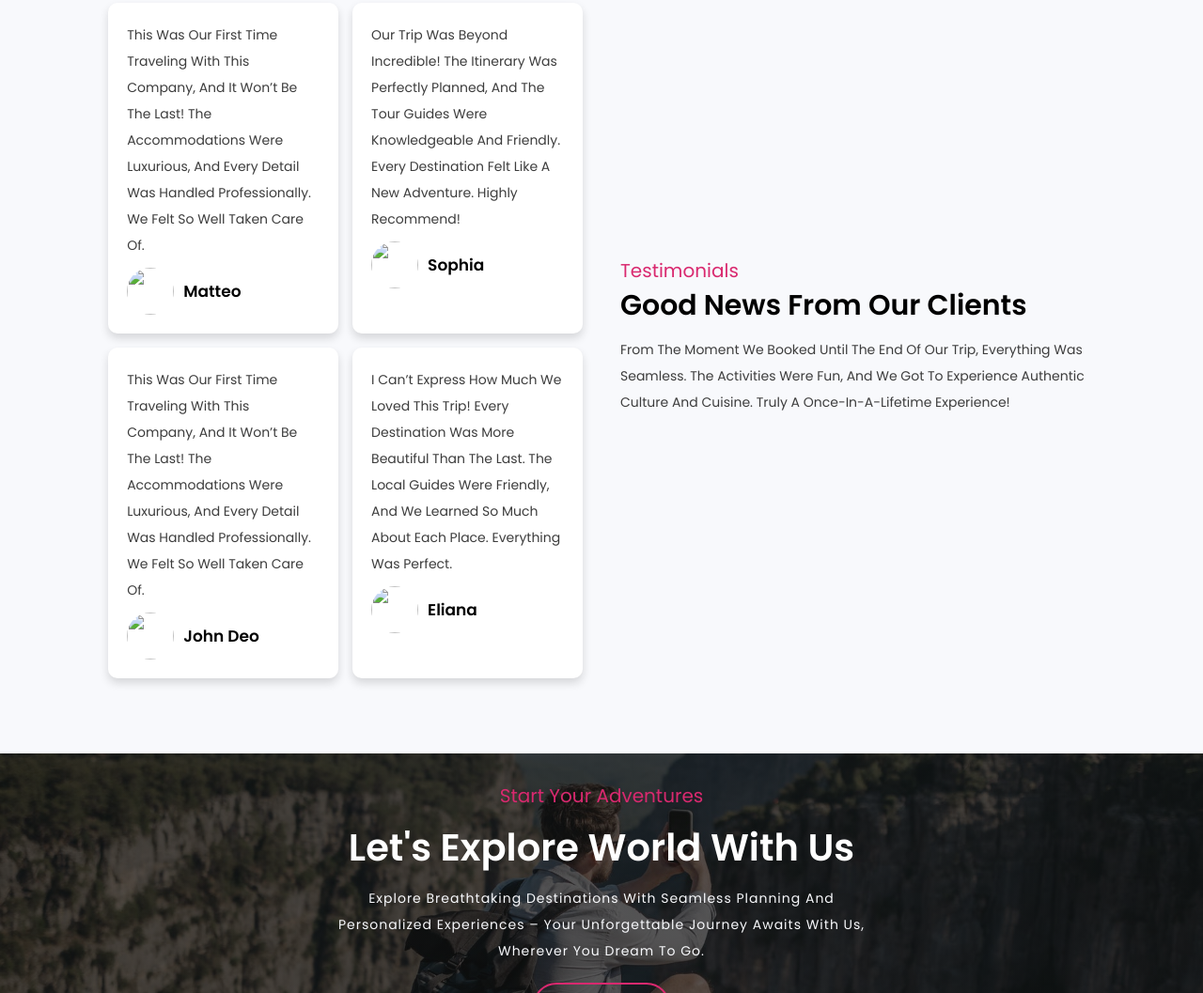
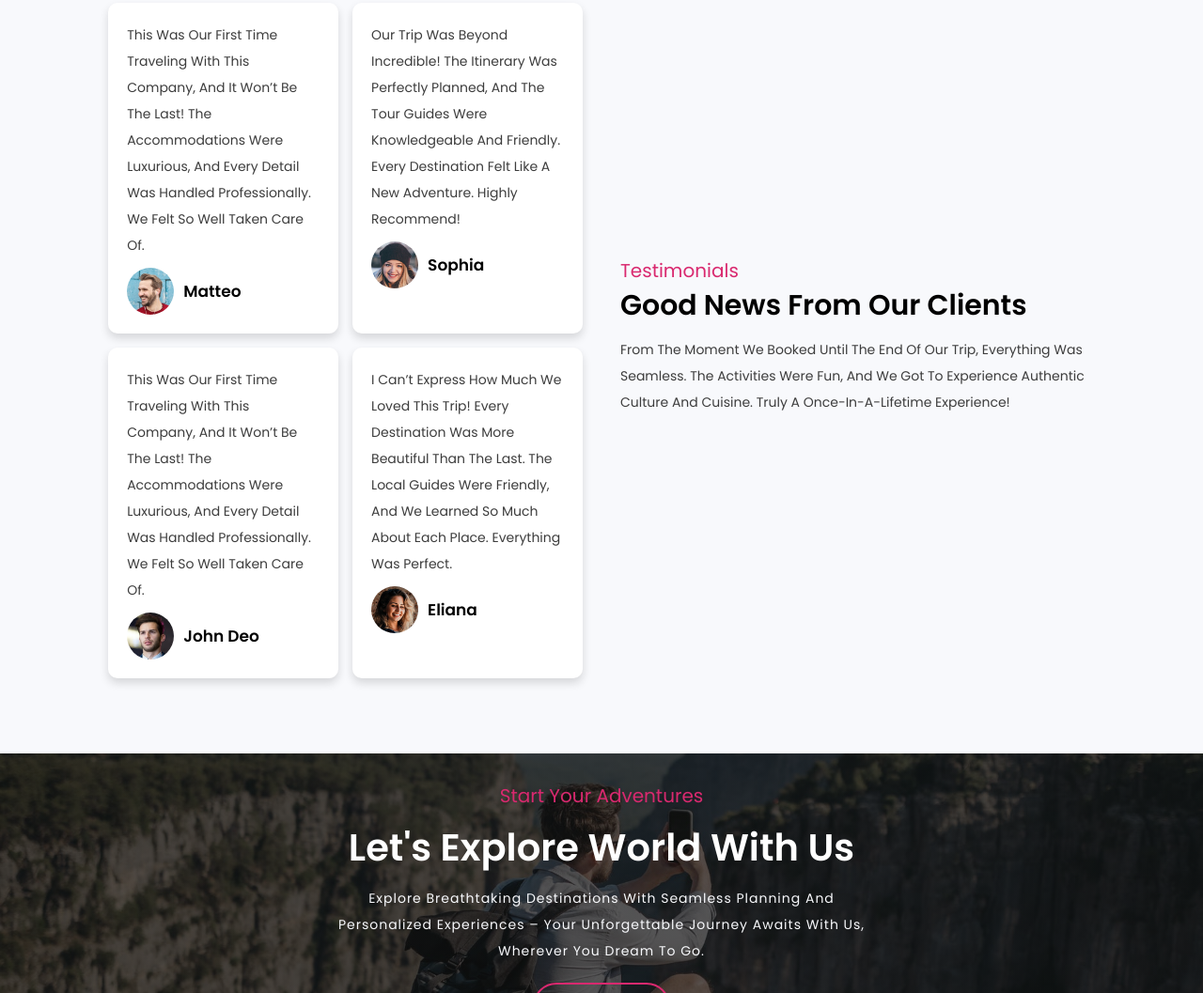
Before and after one commit to furniturespot/etravelcity, a plain HTML site: page index.html in a window 1280 px wide. Shown: the part 4347-5404 px from the top of the page at 94% size. Drawn offline with nearby package versions, Linux system fonts and the light colour scheme; files that its build step writes are made by us from their sources; files whose address does not match are found by name.

Commit message:
Update index.html

```diff
--- a/index.html
+++ b/index.html
@@ -11,12 +11,12 @@
     <link rel="stylesheet" href="https://cdnjs.cloudflare.com/ajax/libs/font-awesome/5.15.4/css/all.min.css">
 
     <!-- custom css file link  -->
-    <link rel="stylesheet" href="css/style.css">
+    <link rel="stylesheet" href="style.css">
 
     <link rel="stylesheet" href="https://cdnjs.cloudflare.com/ajax/libs/aos/2.3.4/aos.css">
 
     <!-- custom js file link  -->
-    <script src="js/script.js" defer></script>
+    <script src="script.js" defer></script>
 
 </head>
 
@@ -371,7 +371,7 @@
                 <div class="box">
                     <p>This was our first time traveling with this company, and it won’t be the last! The accommodations were luxurious, and every detail was handled professionally. We felt so well taken care of.</p>
                     <div class="user">
-                        <img src="images/pic-1.png" alt="">
+                        <img src="pic-1.png" alt="">
                         <div class="info">
                             <h3>Matteo</h3>
                             <span></span>
@@ -381,7 +381,7 @@
                 <div class="box">
                     <p>Our trip was beyond incredible! The itinerary was perfectly planned, and the tour guides were knowledgeable and friendly. Every destination felt like a new adventure. Highly recommend!</p>
                     <div class="user">
-                        <img src="images/pic-2.png" alt="">
+                        <img src="pic-2.png" alt="">
                         <div class="info">
                             <h3>Sophia</h3>
                             <span></span>
@@ -391,7 +391,7 @@
                 <div class="box">
                     <p>This was our first time traveling with this company, and it won’t be the last! The accommodations were luxurious, and every detail was handled professionally. We felt so well taken care of.</p>
                     <div class="user">
-                        <img src="images/pic-3.png" alt="">
+                        <img src="pic-3.png" alt="">
                         <div class="info">
                             <h3>john deo</h3>
                             <span></span>
@@ -401,7 +401,7 @@
                 <div class="box">
                     <p>I can’t express how much we loved this trip! Every destination was more beautiful than the last. The local guides were friendly, and we learned so much about each place. Everything was perfect.</p>
                     <div class="user">
-                        <img src="images/pic-4.png" alt="">
+                        <img src="pic-4.png" alt="">
                         <div class="info">
                             <h3>Eliana</h3>
                             <span></span>
```
